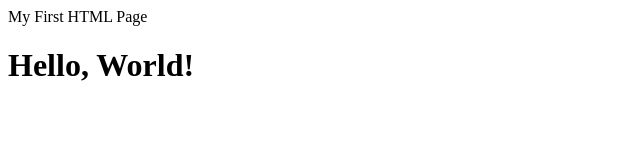
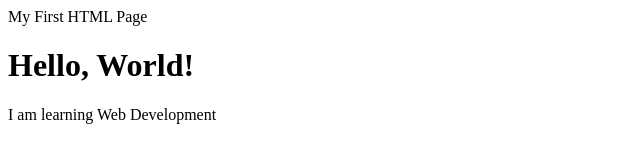
Before and after one commit to fiqah-y/webdev_lab_1, a plain HTML site: page index.html in a window 1280 px wide. Shown: the whole page, without its empty margins (0-640 px from the left). Drawn offline with Linux system fonts and the light colour scheme.

Commit message:
index.html

```diff
--- a/index.html
+++ b/index.html
@@ -5,5 +5,6 @@
 </head>
 <body>
     <h1>Hello, World!</h1>
+    <p>I am learning Web Development</p>
 </body>
 </html>
```
